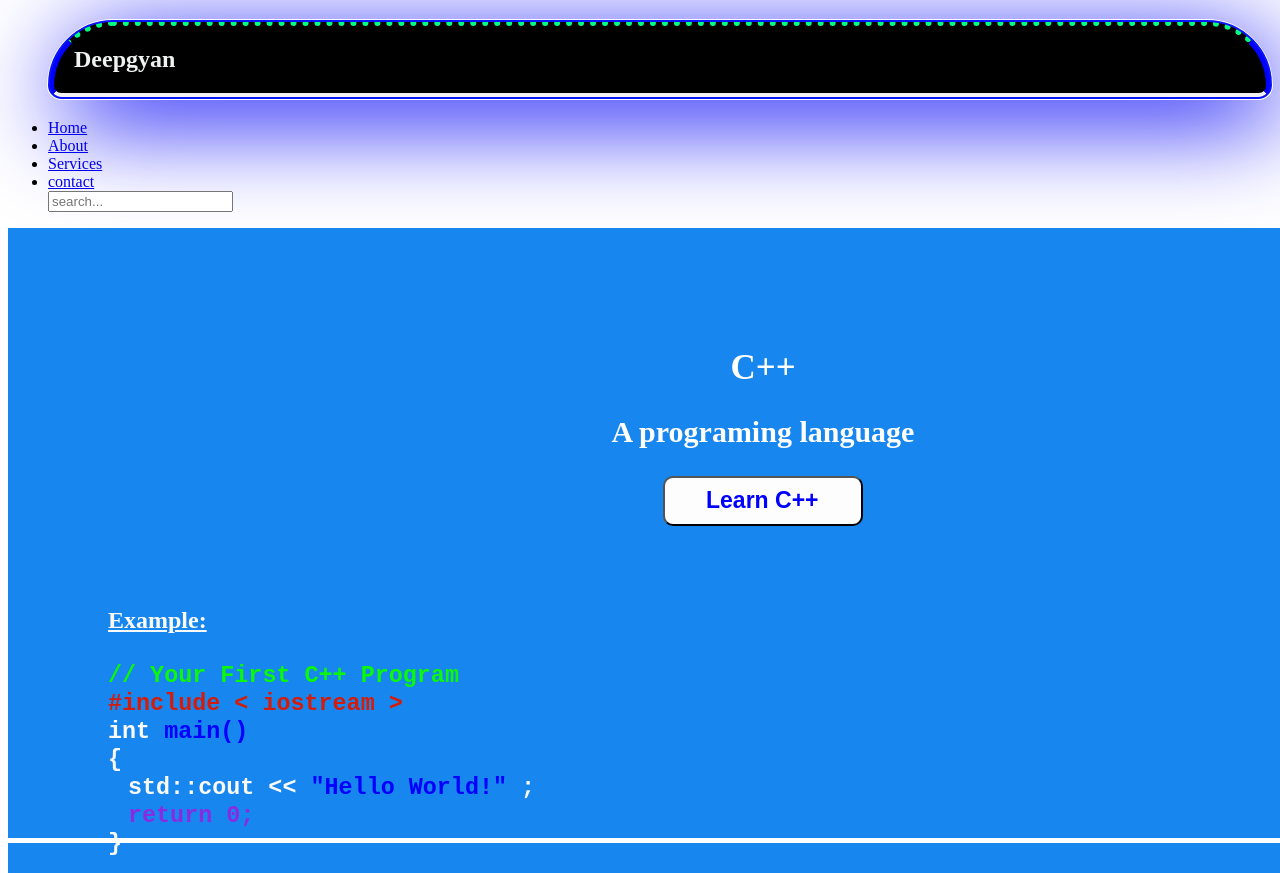
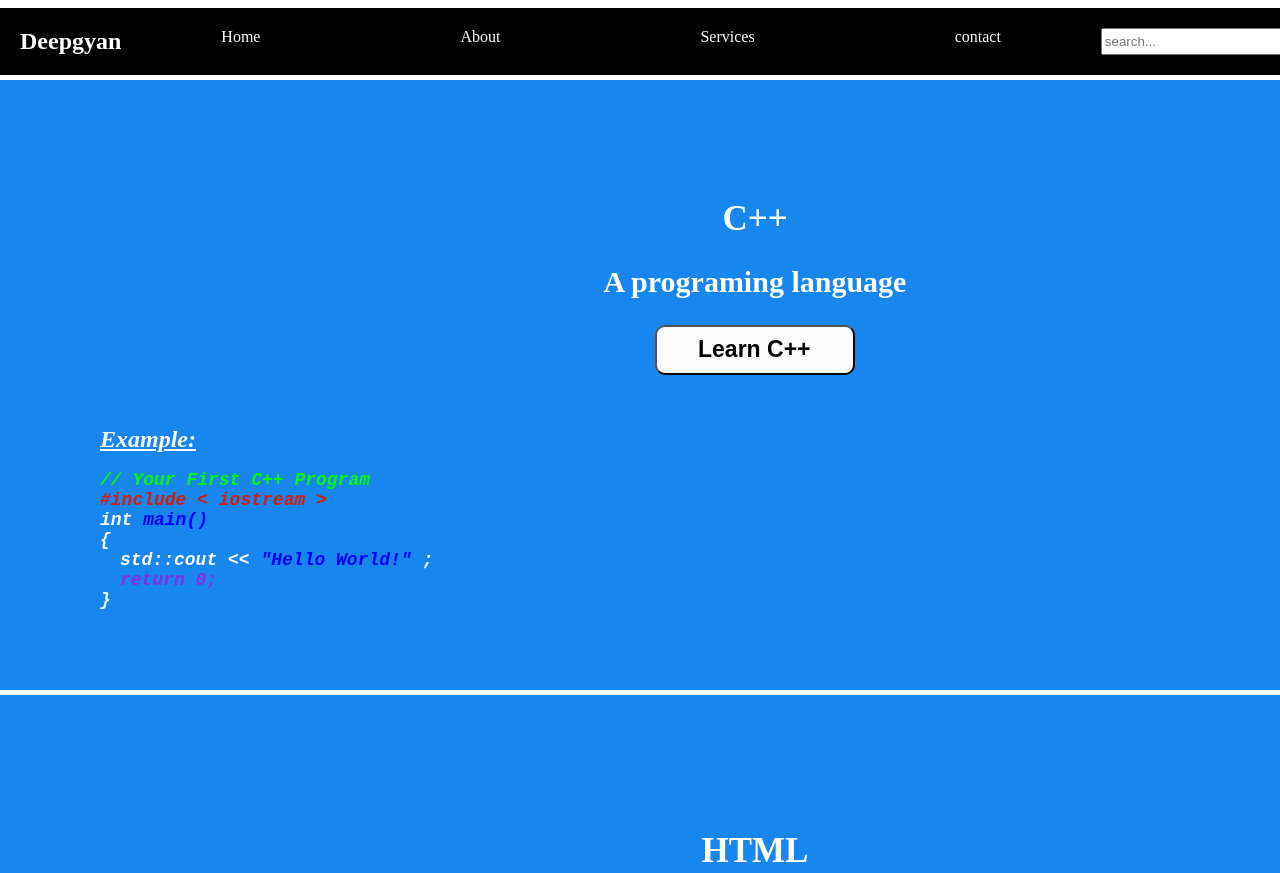
Before and after one commit to AnshuKharwar77/Apna-knowledge, a plain HTML site: page index.html in a window 1280 px wide. Shown: the top 873 px of the page. Drawn offline with Linux system fonts and the light colour scheme; a script that the page names is missing.

Commit message:
added style.css

```diff
--- a/style.css
+++ b/style.css
@@ -1,55 +1,91 @@
-/* h1 {
-  color : rgb(13, 154, 201);
+body {
+    background-color: white;
+    margin-left: 0;
+    margin-right: 0;
 }
-h2 {
-  color :rgb(50, 255, 8);
-
-button {
-  color :blue;
-  background-color : red
+.navbar {
+    background-color: rgb(0, 0, 0);
+    padding: 20px;
+}
+.navbar ul {
+    list-style-type: none;
+    padding: 0;
+    margin: 0;
+    display: flex;
+    justify-content: space-around;
+}
+.navbar a {
+    color: white;
+    text-decoration: none;
+    margin: 100px;
+    font-size: medium;
+}
+h1 {
+    text-align: left;
+    color: white;
+    margin: 0;
+    padding: 0;
+    display: flex;
+    margin-left: 0px;
+    padding-left: 0px;
+}
+/* img {
+    width: 150px;
+    height: 100px;
+    margin: 5px;
+}
+textarea {
+    width: 350px;
+    height: 100px;
+    margin: 5px;
 } */
-h1 {
-  max-width: 10000px;
-  max-height: 100px;
-  padding: 20px;
-  margin: 20px auto;
-
-  color : rgb(240, 241, 241);
-  background-color: black;
-  box-shadow: 10px 20px 100px rgb(0, 0, 246);
-  text-align: left;
-  border-style: solid;
-  border-color: rgb(243, 241, 241);
-  border-radius: 20px;
-  border-width: 6px;
-  border-top-color: rgb(0, 255, 128);
-  border-left-color: blue;
-  border-right-color: blue;
-  border-top-style: dotted;
-  outline: auto;
-  outline-color: rgb(10,20,250);
-  border-top-right-radius: 100px;
-  border-top-left-radius: 100px;
-  border-top-right-radius: 100px;
-
-
-
+p {
+    color: rgb(250, 3, 3);
+    font-size: large;
+    padding: 5px;
+    margin: 0;
 
 }
-button {
-  color : blue;
-  background-color: aliceblue;
+div {
+    color: black;
+    font-size: 15px;
+    font-style: italic;
+    margin-top: 0;
 }
-.container {
-  max-width: 800px;
-  margin: 20px auto;
-  padding: 20px;
-  background-color: #f20b0b;
-  border-radius: 10px;
-  7box-shadow: 0 0 10px rgba(0,0,0,0.1);
+h5 {
+    color: white;
+    background-color: black;
 }
-fieldset {
-  border-radius: 200px;
-  /* border-bottom: 20px; */
-  border-color: #ce2727;
+a {
+    text-decoration: none;
+    color: rgb(0, 0, 0);
+    border-radius: 5px;
 }
+
+/* Style the search box */
+#mySearch {
+    width: 140px;
+    height: 20px;
+  }
+
+  /* Style the navigation menu */
+  #myMenu {
+    list-style-type: none;
+
+  }
+
+  /* Style the navigation links */
+ #myMenu li a {
+    padding: 12px;
+    text-decoration: none;
+    color: black;
+    display: block
+  }
+
+  #myMenu li a:hover {
+    background-color: #eee;
+  }
+
+ol {
+    font-size: 20px;
+}
```
